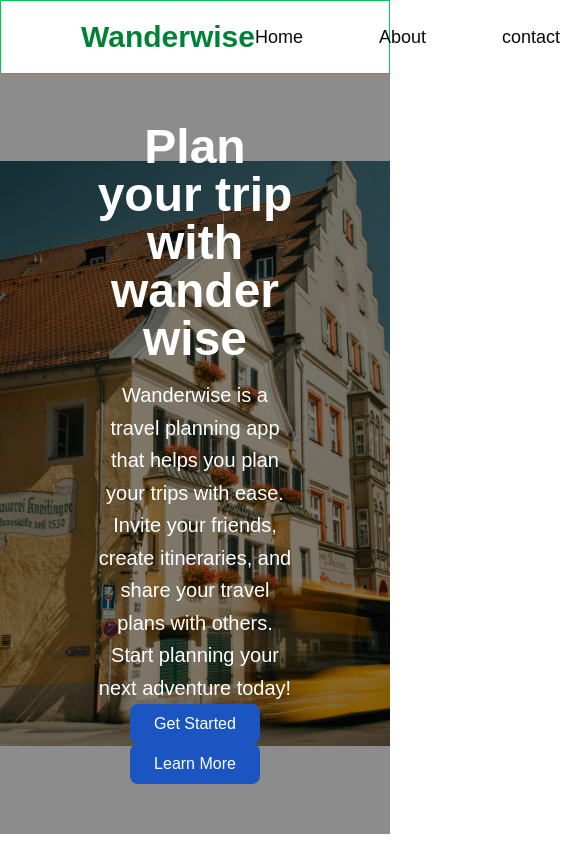
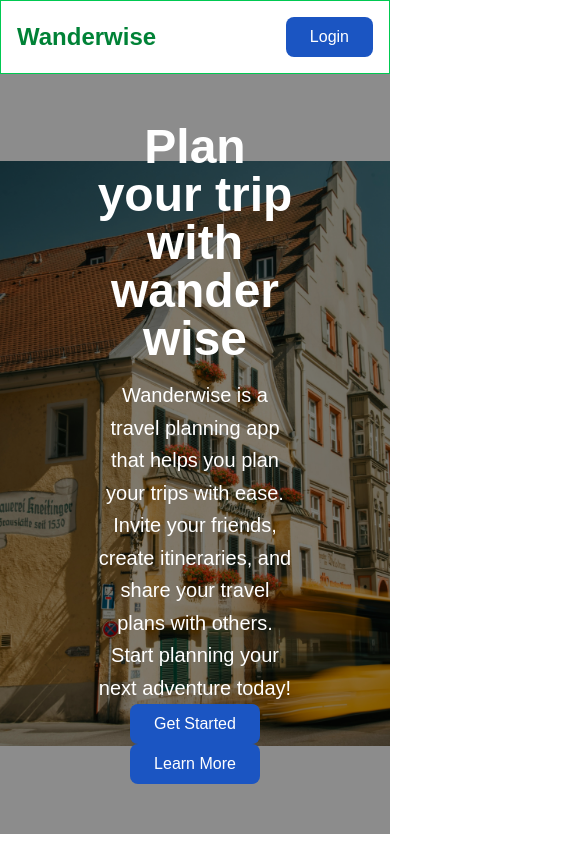
Before and after one commit to krishbiswas001/Wander-wise-fronted, a React (Vite) app: page / in a window 390 px wide. Shown: the top 844 px of the page, 585 px wide, since content can reach past the window. Built offline with nearby package versions, Linux system fonts and the light colour scheme.

Commit message:
fix: update Navbar padding and heading size; import Pool image correctly in Contact page

```diff
--- a/src/components/common/Navbar.jsx
+++ b/src/components/common/Navbar.jsx
@@ -3,17 +3,17 @@ import CustomButton from "./CustomButton";
 
 const Navbar = () => {
   return (
- <header className="flex items-center justify-between border border-green-500 py-4 px-20">
+ <header className="flex items-center justify-between border border-green-500 py-4 px-4 md:px-8">
     {/* left part */}
     <div>
-        <h1 className='text-3xl font-semibold text-green-700'>Wanderwise</h1>
+        <h1 className='text-2xl md:text-3xl lg:text-4xl font-semibold text-green-700'>Wanderwise</h1>
     </div>
 {/* right part */}
  <div className="flex items-center justify gap-16">
-    <nav className="space-x-19 text-lg font-medium [&>a]:hover:text-green-700">
-        < a href="Home">Home</a>
-         < a href="About">About</a>
-          < a href="Contact">contact</a>
+    <nav className="space-x-19 text-lg font-medium [&>a]:hover:text-green-700 hidden md:block">
+        < a href="/">Home</a>
+         < a href="/About">About</a>
+          < a href="/Contact">contact</a>
     </nav>
     <CustomButton text="Login" link="/login"/>
  </div>
--- a/src/pages/Contact.jsx
+++ b/src/pages/Contact.jsx
@@ -1,4 +1,5 @@
 import React from 'react'
+import Pool from '../assets/Pool.jpg'
 import Navbar from '../components/common/Navbar'
 import { Button } from '../components/ui/button';
 import {
@@ -30,7 +31,7 @@ const Contact = () => {
           {/* card content */}
           <CardContent>
             <div className="h-40 w-full border flex items-center justify-center">
-              <img src="Pool.jpg" alt="pool" className="h-full w-full object-cover" />
+              <img src={Pool} alt="pool" className="h-full w-full object-cover" />
             </div>
 
             <h3>Mustang</h3>
```
